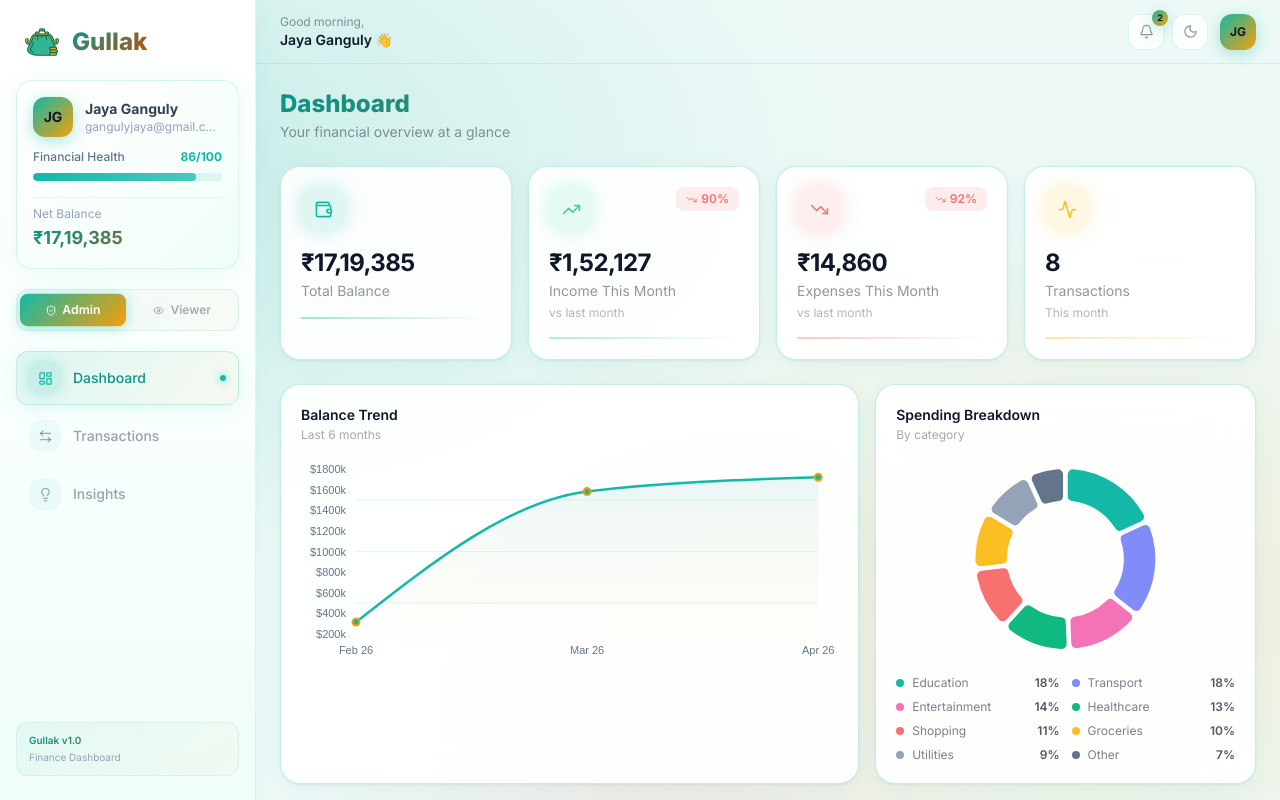
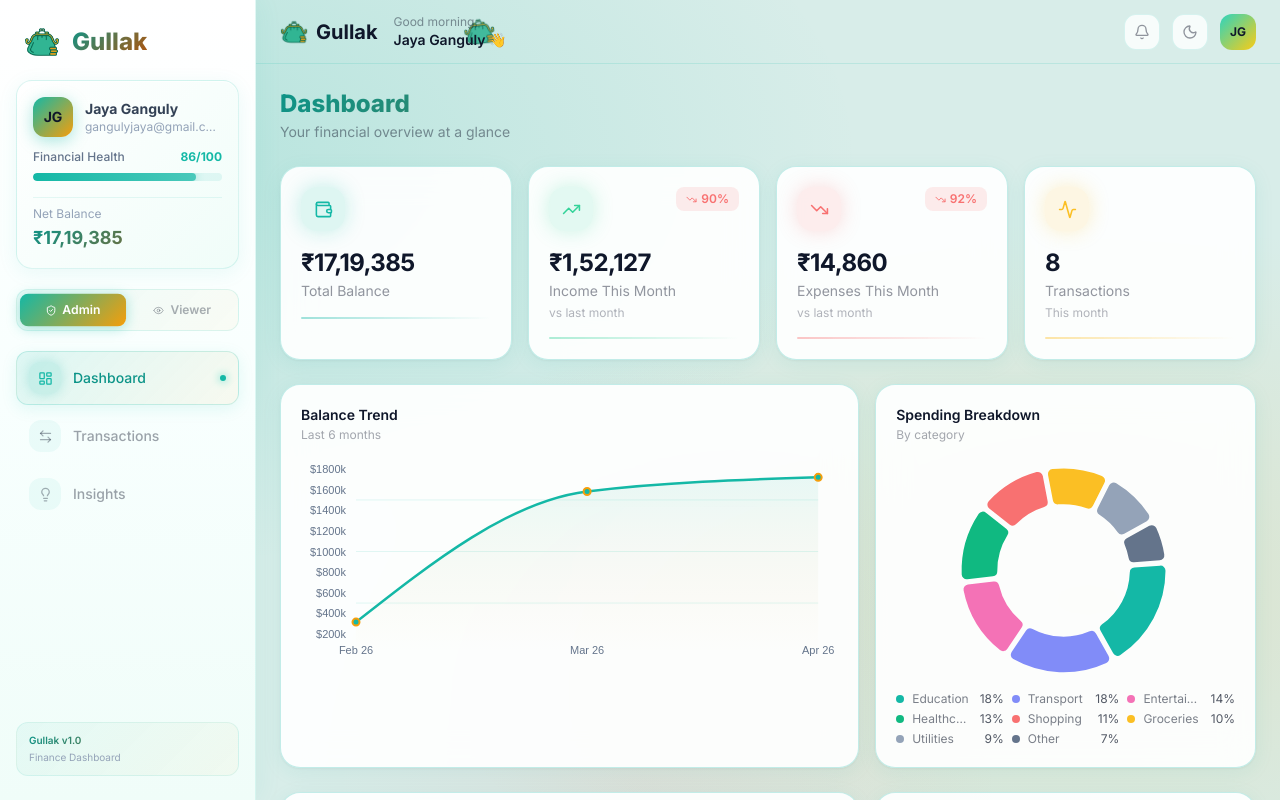
Before and after one commit to Pseudocoder000/Zorvyn_Assignment, a React (Vite) app in the folder Gullak/: page /dashboard in a window 1280 px wide. Built offline with nearby package versions, Linux system fonts and the light colour scheme.

Commit message:
new features with animations added

```diff
--- a/Gullak/package.json
+++ b/Gullak/package.json
@@ -15,6 +15,7 @@
     "@nivo/line": "^0.99.0",
     "@nivo/pie": "^0.99.0",
     "@reduxjs/toolkit": "^2.11.2",
+    "framer-motion": "^12.38.0",
     "lucide-react": "^1.7.0",
     "react": "^19.2.4",
     "react-dom": "^19.2.4",
--- a/Gullak/src/components/charts/SpendingPieChart.jsx
+++ b/Gullak/src/components/charts/SpendingPieChart.jsx
@@ -1,25 +1,65 @@
 import { ResponsivePie } from '@nivo/pie'
-import { useMemo } from 'react'
+import { useMemo, useState, useEffect } from 'react'
 import { CATEGORY_COLORS } from '../../data/mockTransactions'
 import { formatCurrency } from '../../utils/formatters'
+import { motion } from "framer-motion"
 
 export default function SpendingPieChart({ transactions }) {
+  const [isHovered, setIsHovered] = useState(false)
+  const [activeId, setActiveId] = useState(null)
+
+  // 🔥 KEY FIX (resize handling)
+  const [windowWidth, setWindowWidth] = useState(window.innerWidth)
+
+  useEffect(() => {
+    const handleResize = () => setWindowWidth(window.innerWidth)
+    window.addEventListener('resize', handleResize)
+    return () => window.removeEventListener('resize', handleResize)
+  }, [])
+
   const data = useMemo(() => {
     const totals = {}
-    transactions.filter(t => t.type === 'expense').forEach(t => {
+    transactions
+      .filter(t => t.type === 'expense')
+      .forEach(t => {
         totals[t.category] = (totals[t.category] || 0) + t.amount
       })
+
     return Object.entries(totals)
-      .sort(([,a],[,b]) => b - a)
-      .map(([id, value]) => ({ id, label: id, value, color: CATEGORY_COLORS[id] }))
+      .sort(([, a], [, b]) => b - a)
+      .map(([id, value]) => ({
+        id,
+        label: id,
+        value,
+        color: CATEGORY_COLORS[id]
+      }))
   }, [transactions])
 
   const total = data.reduce((a, d) => a + d.value, 0)
 
   return (
-    <div className="flex flex-col gap-4">
-      <div style={{ height: 200 }}>
+    <div className="flex flex-col gap-3 w-full min-w-0 overflow-visible">
+
+      {/* 🔥 RESPONSIVE PIE */}
+      <motion.div
+        className="w-full h-[180px] sm:h-[200px] md:h-[220px] flex items-center justify-center"
+        animate={!isHovered ? { rotate: 360 } : { rotate: 0 }}
+        transition={{
+          repeat: Infinity,
+          duration: 18,
+          ease: "linear"
+        }}
+        onMouseEnter={() => setIsHovered(true)}
+        onMouseLeave={() => {
+          setIsHovered(false)
+          setActiveId(null)
+        }}
+      >
+        {/* 🔥 IMPORTANT WIDTH CONTROL */}
+        <div className="w-full max-w-[260px] sm:max-w-[300px] md:max-w-[340px] h-full">
+
           <ResponsivePie
+            key={windowWidth} // 🔥 FIX: forces re-render on resize
             data={data}
             margin={{ top: 10, right: 10, bottom: 10, left: 10 }}
             innerRadius={0.65}
@@ -29,34 +69,85 @@ export default function SpendingPieChart({ transactions }) {
             borderWidth={0}
             enableArcLinkLabels={false}
             enableArcLabels={false}
+
+            onMouseMove={(datum) => {
+              setActiveId(datum.id)
+            }}
+
             tooltip={({ datum }) => (
-            <div style={{
+              <div
+                style={{
                   background: '#0e0e1f',
                   border: `1px solid ${datum.color}44`,
-              borderRadius: '12px',
-              padding: '8px 14px',
-              fontSize: '13px',
+                  borderRadius: '10px',
+                  padding: '6px 10px',
+                  fontSize: '12px',
                   fontWeight: 600,
-              color: '#e2e8f0',
-            }}>
+                  color: '#e2e8f0'
+                }}
+              >
                 <span style={{ color: datum.color }}>● </span>
-              {datum.label}: <span style={{ color: datum.color }}>{formatCurrency(datum.value)}</span>
+                {datum.label}:{' '}
+                <span style={{ color: datum.color }}>
+                  {formatCurrency(datum.value)}
+                </span>
               </div>
             )}
+
+            theme={{
+              tooltip: {
+                container: {
+                  pointerEvents: "none"
+                }
+              }
+            }}
           />
+
         </div>
-      {/* Legend */}
-      <div className="grid grid-cols-2 gap-x-3 gap-y-2">
-        {data.slice(0, 8).map(item => (
-          <div key={item.id} className="flex items-center gap-2 min-w-0">
-            <div className="w-2 h-2 rounded-full shrink-0" style={{ background: item.color }} />
-            <span className="text-xs text-white/50 truncate flex-1">{item.id}</span>
-            <span className="text-xs font-semibold text-white/70 shrink-0">
-              {Math.round((item.value / total) * 100)}%
+      </motion.div>
+
+      {/* 🔥 RESPONSIVE LEGEND */}
+      <div className="grid grid-cols-2 sm:grid-cols-2 md:grid-cols-3 gap-x-2 gap-y-1">
+        {data.slice(0, 8).map(item => {
+          const isActiveItem = item.id === activeId
+
+          return (
+            <div
+              key={item.id}
+              className={`flex items-center gap-2 min-w-0 transition-all duration-300 ${
+                isActiveItem ? "scale-105" : ""
+              }`}
+            >
+              <div
+                className="w-2 h-2 rounded-full shrink-0"
+                style={{
+                  background: item.color,
+                  boxShadow: isActiveItem ? `0 0 10px ${item.color}` : "none"
+                }}
+              />
+
+              <span
+                className={`text-xs truncate flex-1 ${
+                  isActiveItem ? "text-white font-semibold" : "text-white/50"
+                }`}
+              >
+                {item.id}
+              </span>
+
+              <span
+                className={`text-xs shrink-0 ${
+                  isActiveItem ? "text-white font-bold" : "text-white/70"
+                }`}
+              >
+                {isActiveItem
+                  ? formatCurrency(item.value)
+                  : `${Math.round((item.value / total) * 100)}%`}
               </span>
             </div>
-        ))}
+          )
+        })}
       </div>
+
     </div>
   )
 }
--- a/Gullak/src/components/layout/Navbar.jsx
+++ b/Gullak/src/components/layout/Navbar.jsx
@@ -1,64 +1,75 @@
 import { useDispatch, useSelector } from 'react-redux'
 import { toggleTheme } from '../../features/theme/themeSlice'
 import { Bell, Sun, Moon } from 'lucide-react'
-import { TrendingUp } from 'lucide-react'
+import { motion } from "framer-motion"
 import gullak from "../../stickers/gullak.png"
 
 export default function Navbar() {
   const dispatch = useDispatch()
   const mode = useSelector(s => s.theme.mode)
   const { user } = useSelector(s => s.auth)
-  const transactions = useSelector(s => s.transactions.items)
 
   const now = new Date()
   const hour = now.getHours()
-  const greeting = hour < 12 ? 'Good morning' : hour < 17 ? 'Good afternoon' : 'Good evening'
-
-  const todayCount = transactions.filter(t => t.date === now.toISOString().split('T')[0]).length
+  const greeting =
+    hour < 12 ? 'Good morning' :
+    hour < 17 ? 'Good afternoon' :
+    'Good evening'
 
   return (
-    <header className="h-16 flex items-center justify-between px-4 md:px-6 border-b border-white/[0.05] shrink-0">
-      {/* Mobile Logo */}
-      <div className="md:hidden flex items-center gap-2">
-        <div className="w-7 h-7 rounded-xl flex items-center justify-center">
-          <img src={gullak} alt="logo" />
-        </div>
-        <span className="text-base font-extrabold gt text-2xl">Gullak</span>
+    <header className="relative w-full h-16 flex items-center px-4 md:px-6 border-b border-white/[0.05]">
+
+      {/* LEFT */}
+      <div className="flex items-center gap-2 z-10">
+        <img src={gullak} className="w-6 h-6 md:w-7 md:h-7" />
+        <span className="text-lg md:text-xl font-bold">Gullak</span>
       </div>
 
-      {/* Desktop Greeting */}
-      <div className="hidden md:block">
+      {/* GREETING */}
+      <div className="ml-4 hidden md:block z-10">
         <p className="text-xs text-white/40">{greeting},</p>
         <p className="text-sm font-semibold text-white">{user.name} 👋</p>
       </div>
 
-      {/* Right */}
-      <div className="flex items-center gap-2">
-        {/* Notification Bell */}
-        <div className="relative">
-          <button className="w-9 h-9 rounded-xl border border-white/[0.06] bg-white/[0.02] flex items-center justify-center text-white/40 hover:text-teal-400 hover:border-teal-500/30 transition-all">
-            <Bell size={15} />
-          </button>
-          {todayCount > 0 && (
-            <span className="absolute -top-1 -right-1 w-4 h-4 rounded-full gb flex items-center justify-center text-[9px] text-white font-bold">
-              {todayCount}
-            </span>
-          )}
-        </div>
+      {/* 🐷 FLOATING AREA (KEY FIX) */}
+      <div className="absolute left-[20%] right-[10%] h-full pointer-events-none">
 
-        {/* Theme Toggle */}
+        <motion.img
+          src={gullak}
+          alt="pig"
+          className="absolute top-4 w-7 md:w-8 opacity-90"
+          animate={{
+            x: ["0%", "100%", "0%"],   // stays inside THIS lane
+            y: [0, -6, 0],
+            rotate: [-10, 10, -10, -10]
+          }}
+          transition={{
+            duration: 5,
+            repeat: Infinity,
+            ease: "easeInOut"
+          }}
+        />
+      </div>
+
+      {/* RIGHT */}
+      <div className="ml-auto flex items-center gap-2 md:gap-3 z-10">
+
+        <button className="w-9 h-9 rounded-xl border border-white/[0.06] bg-white/[0.02] flex items-center justify-center text-white/40 hover:text-teal-400 transition">
+          <Bell size={16} />
+        </button>
+
         <button
           onClick={() => dispatch(toggleTheme())}
-          className="w-9 h-9 rounded-xl border border-white/[0.06] bg-white/[0.02] flex items-center justify-center text-white/40 hover:text-amber-400 hover:border-amber-500/30 transition-all"
+          className="w-9 h-9 rounded-xl border border-white/[0.06] bg-white/[0.02] flex items-center justify-center text-white/40 hover:text-amber-400 transition"
         >
-          {mode === 'dark' ? <Sun size={15} /> : <Moon size={15} />}
+          {mode === 'dark' ? <Sun size={16} /> : <Moon size={16} />}
         </button>
 
-        {/* Avatar */}
-        <div className="w-9 h-9 rounded-xl gb flex items-center justify-center text-white text-xs font-bold cursor-pointer ml-1">
+        <div className="w-9 h-9 rounded-xl bg-gradient-to-br from-teal-400 to-yellow-400 flex items-center justify-center text-xs font-bold text-white">
           {user.avatar}
         </div>
       </div>
+
     </header>
   )
 }
--- /dev/null
+++ b/Gullak/src/components/ui/loader.jsx
@@ -0,0 +1,37 @@
+import { motion } from "framer-motion"
+import gullak from "../../stickers/gullak.png"
+
+export default function PageLoader() {
+  return (
+    <div className="fixed inset-0 z-[9999] bg-[#05060f]/90 flex items-center justify-center">
+
+      {/* 🐷 Gullak */}
+      <div className="relative flex flex-col items-center">
+
+        <motion.img
+          src={gullak}
+          className="w-16 md:w-20"
+          initial={{ scale: 0.8 }}
+          animate={{ scale: [1, 1.1, 1] }}
+          transition={{ duration: 1, repeat: Infinity }}
+        />
+
+        {/* 💰 Coin */}
+        <motion.div
+          className="w-4 h-4 bg-yellow-400 rounded-full absolute top-[-20px]"
+          animate={{
+            y: [0, 30, 10],
+            opacity: [1, 1, 0]
+          }}
+          transition={{
+            duration: 1,
+            repeat: Infinity,
+            ease: "easeIn"
+          }}
+        />
+
+        <p className="text-white/60 text-sm mt-3">Loading...</p>
+      </div>
+    </div>
+  )
+}
--- a/Gullak/src/index.css
+++ b/Gullak/src/index.css
@@ -9,7 +9,7 @@
   /* ── DARK (default) ── */
   body {
     font-family: 'Inter', sans-serif;
-    color: #e2e8f0;
+    color: hsl(210, 43%, 92%);
     background-color: #080812;
     background-image:
       radial-gradient(ellipse at 10% 30%, rgba(20,184,166,0.12) 0%, transparent 50%),
@@ -21,7 +21,7 @@
   /* ── LIGHT ── */
   html.light body {
     color: #0f172a;
-    background-color: #eef9f7;
+    background-color: #d8ede9;
     background-image:
       radial-gradient(ellipse at 10% 20%, rgba(20,184,166,0.18) 0%, transparent 45%),
       radial-gradient(ellipse at 85% 75%, rgba(245,158,11,0.12) 0%, transparent 45%),
```
Also changed, not shown: Gullak/src/App.jsx (+64 -3 lines), 1 other file (tests, documents, lock files or other folders). Lines whose indentation alone changed are shown as unchanged.
